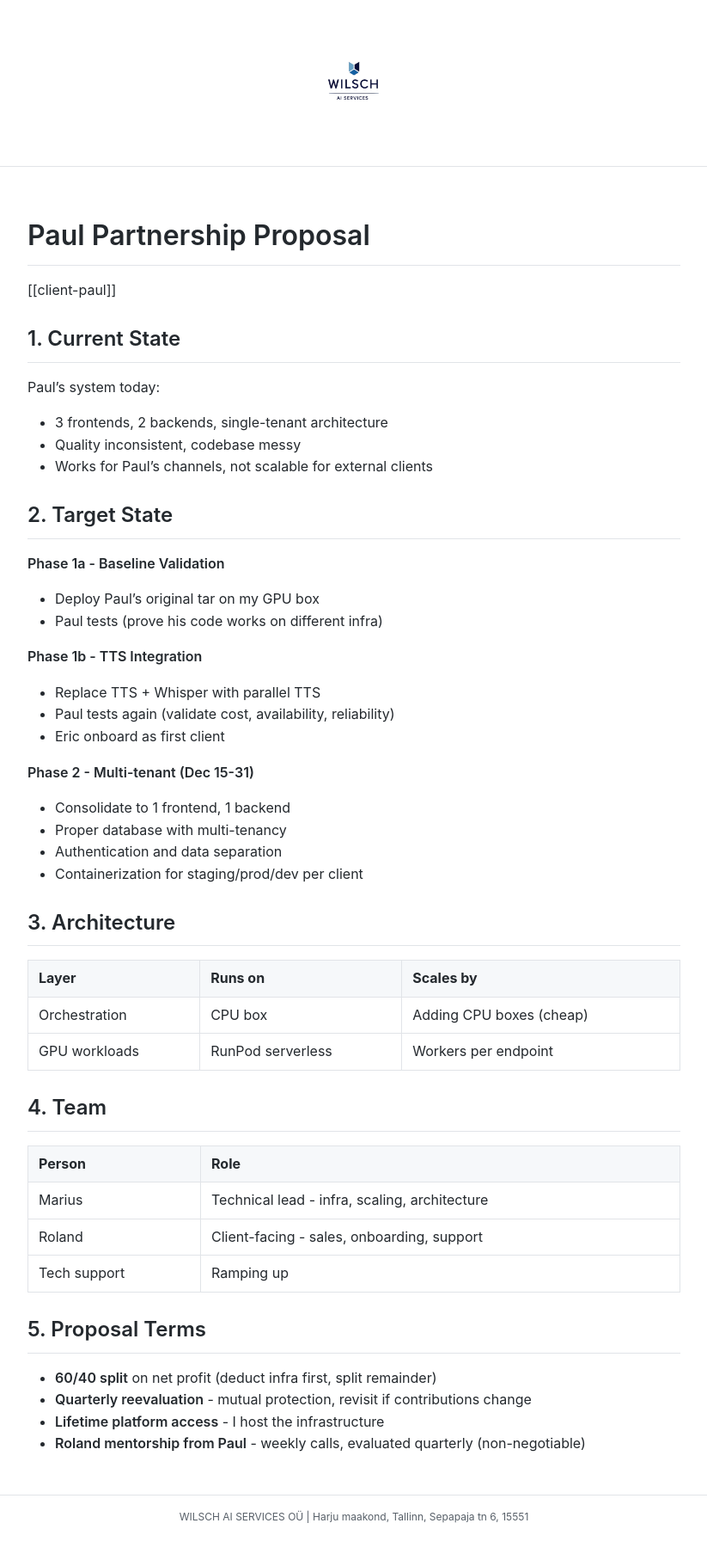
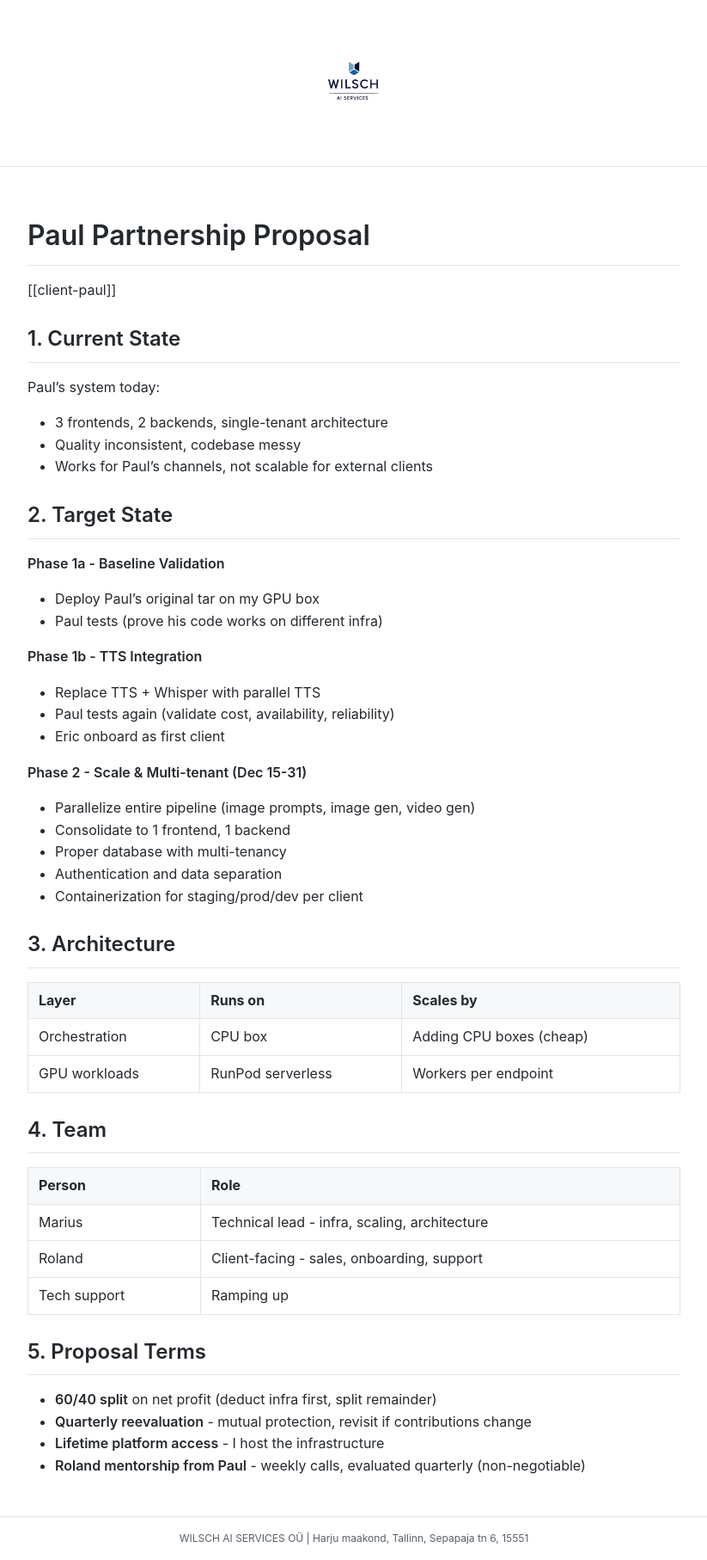
Before and after one commit to MariusWilsch/public-wilsch-ai-pages, a Jekyll site: the page built from project/client-paul/paul-partnership-proposal-2025-12-08.md, in a window 1280 px wide. Shown: the whole page at 86% size, without its empty margins (228-1051 px from the left). Built offline with Jekyll 4.4.1, drawn with Linux system fonts in a browser that asks for light colours; our own code applies the rules of GitHub Pages for plain Markdown files; before the commit the page ends 1788 px from its top, so only the background shows below that.

Commit message:
Sync from hippocampus 2025-12-08

```diff
--- a/project/client-paul/paul-partnership-proposal-2025-12-08.md
+++ b/project/client-paul/paul-partnership-proposal-2025-12-08.md
@@ -23,7 +23,8 @@ Paul's system today:
 - Paul tests again (validate cost, availability, reliability)
 - Eric onboard as first client
 
-**Phase 2 - Multi-tenant (Dec 15-31)**
+**Phase 2 - Scale & Multi-tenant (Dec 15-31)**
+- Parallelize entire pipeline (image prompts, image gen, video gen)
 - Consolidate to 1 frontend, 1 backend
 - Proper database with multi-tenancy
 - Authentication and data separation
```
